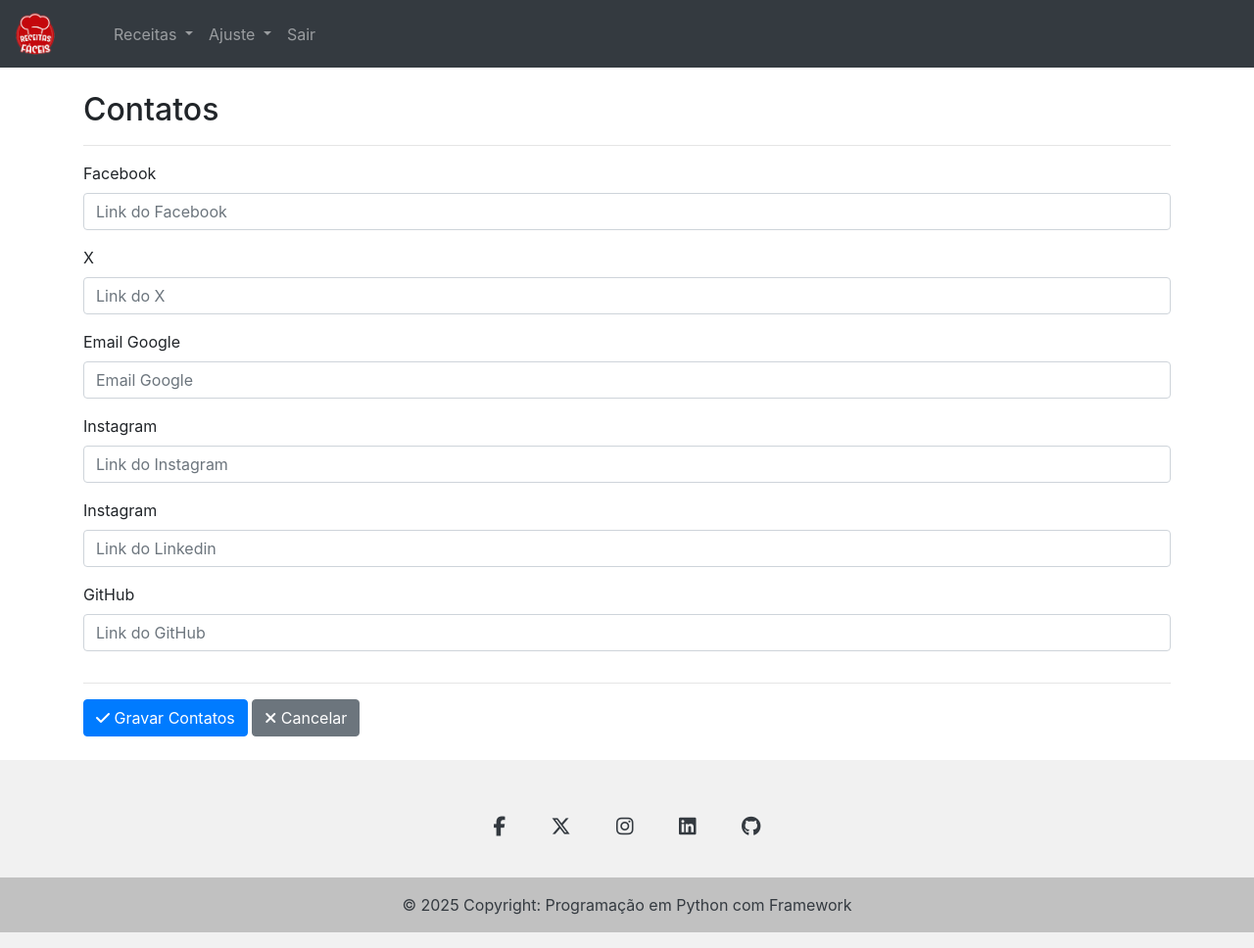
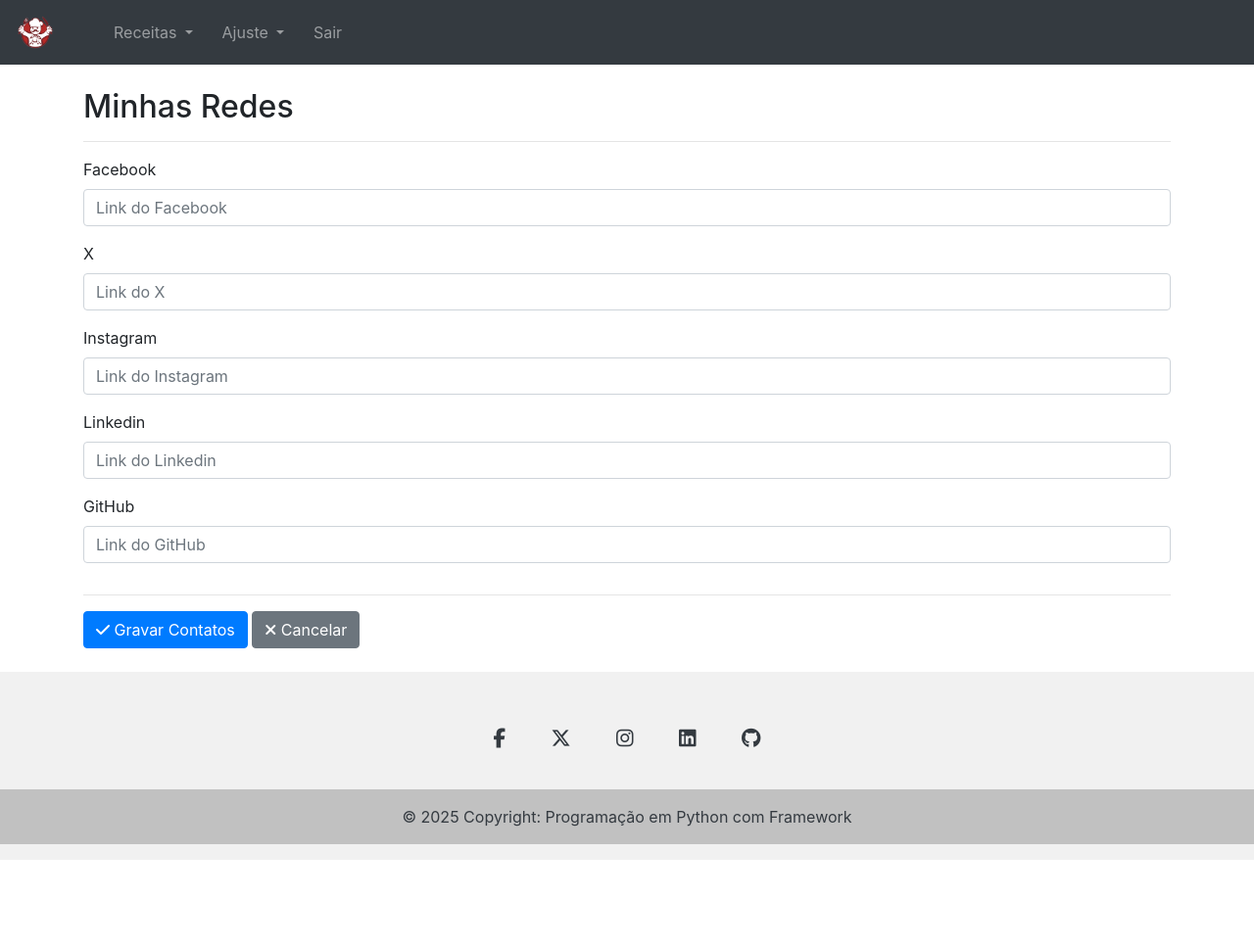
Before and after one commit to hiryukaen/CATALOGO-RECEITAS2, a Flask app: page /contato in a window 1280 px wide. Shown: the whole page at 98% size. After the commit the page ends 878 px from the top, so only its background shows below. Run offline with Flask 3, Linux system fonts and the light colour scheme; some libraries are stand-ins or nearby versions.

Commit message:
Atualizacao Completa

```diff
--- a/templates/base.html
+++ b/templates/base.html
@@ -5,7 +5,7 @@
     <meta name="viewport" content="width=device-width, initial-scale=1, shrink-to-fit=no">
     <meta name="description" content="">
     <meta name="author" content="">
-    <link rel="icon" href="{{ url_for('static', filename='image/receitasfaceislogo.png') }}">
+    <link rel="icon" href="{{ url_for('static', filename='image/chef.png') }}">
 
     <title>{% block title %}{% endblock %}</title>
 
@@ -30,7 +30,7 @@
       <nav class="navbar navbar-expand-lg navbar-dark bg-dark">
 
         <a class="navbar-brand" href="/home">
-          <img src="{{ url_for('static', filename='image/receitasfaceislogo.png') }}" alt="logomarca" width="40" >
+          <img src="{{ url_for('static', filename='image/chef.png') }}" alt="logomarca" width="40" >
         </a>
         <button class="navbar-toggler" type="button" data-toggle="collapse" data-target="#conteudoNavbarSuportado" aria-controls="conteudoNavbarSuportado" aria-expanded="false" aria-label="Alterna navegação">
           <span class="navbar-toggler-icon"></span>
@@ -55,7 +55,7 @@
               <div class="dropdown-menu" aria-labelledby="navbarDropdown">
                 <a class="dropdown-item" href="/receita">
                   <i class="fa-solid fa-utensils"></i>
-                  &nbsp;&nbsp;Nova Receita
+                  &nbsp;&nbsp;Receita
                 </a>
                 <div class="dropdown-divider"></div>
                 <a class="dropdown-item" href="todasreceita">
@@ -68,6 +68,7 @@
                 </a>
               </div>
             </li>
+            &nbsp;&nbsp;&nbsp;
             <li class="nav-item dropdown">
               <a class="nav-link dropdown-toggle" href="#" id="navbarDropdown" role="button" data-toggle="dropdown" aria-haspopup="true" aria-expanded="false">
                 Ajuste
@@ -84,10 +85,11 @@
                 <div class="dropdown-divider"></div>
                 <a class="dropdown-item" href="/contato">
                   <i class="fa-solid fa-address-book"></i>
-                  &nbsp;&nbsp;Contatos
+                  &nbsp;&nbsp;Minhas Redes
                 </a>
               </div>
             </li>
+            &nbsp;&nbsp;&nbsp;
             <li class="nav-item">
               <a class="nav-link" href="/sair">Sair</a>
             </li>
--- a/templates/contato.html
+++ b/templates/contato.html
@@ -6,7 +6,7 @@
 
 {% block content %}
 <br>
-<h2>Contatos</h2>
+<h2>Minhas Redes</h2>
 <hr>
 <form>
     <div class="form-row">
@@ -19,15 +19,11 @@
             <input type="text" class="form-control" id="twx" placeholder="Link do X">
         </div>
         <div class="form-group col-md-12">
-            <label for="googlemail">Email Google</label>
-            <input type="text" class="form-control" id="googlemail" placeholder="Email Google">
-        </div>
-        <div class="form-group col-md-12">
             <label for="instagram">Instagram</label>
             <input type="text" class="form-control" id="instagram" placeholder="Link do Instagram">
         </div>
         <div class="form-group col-md-12">
-            <label for="linkedin">Instagram</label>
+            <label for="linkedin">Linkedin</label>
             <input type="text" class="form-control" id="linkedin" placeholder="Link do Linkedin">
         </div>
         <div class="form-group col-md-12">
@@ -38,7 +34,7 @@
 
     <hr>
     <button type="submit" class="btn btn-primary"><i class="fa-solid fa-check"></i>&nbsp;Gravar Contatos</button>
-    <button type="submit" class="btn btn-secondary"><i class="fa-solid fa-xmark"></i>&nbsp;Cancelar</button>
+    <button type="button" class="btn btn-secondary"><i class="fa-solid fa-xmark"></i>&nbsp;Cancelar</button>
   </form>
   <br>
 {% endblock %}
--- a/templates/login.html
+++ b/templates/login.html
@@ -5,7 +5,7 @@
     <meta name="viewport" content="width=device-width, initial-scale=1, shrink-to-fit=no">
     <meta name="description" content="">
     <meta name="author" content="">
-    <link rel="icon" href="../../../../favicon.ico">
+    <link rel="icon" href="{{ url_for('static', filename='image/chef.png') }}">
 
     <title>Template de login, usando Bootstrap.</title>
 
@@ -21,7 +21,7 @@
 
 
     <form class="form-signin">
-      <img class="mb-4" src="{{ url_for('static', filename='image/receitasfaceislogo.png') }}" alt="" width="200">
+      <img class="mb-4" src="{{ url_for('static', filename='image/chef.png') }}" alt="" width="250">
       <!-- <h1 class="h3 mb-3 font-weight-normal">Login</h1> -->
       <label for="email" class="sr-only">Endereço de email</label>
       <input type="email" id="email" class="form-control" placeholder="Email" required autofocus>
```
Also changed, not shown: static/image/chef.png (added), static/image/receitasfaceis.png (deleted), static/image/receitasfaceislogo.png (deleted).
